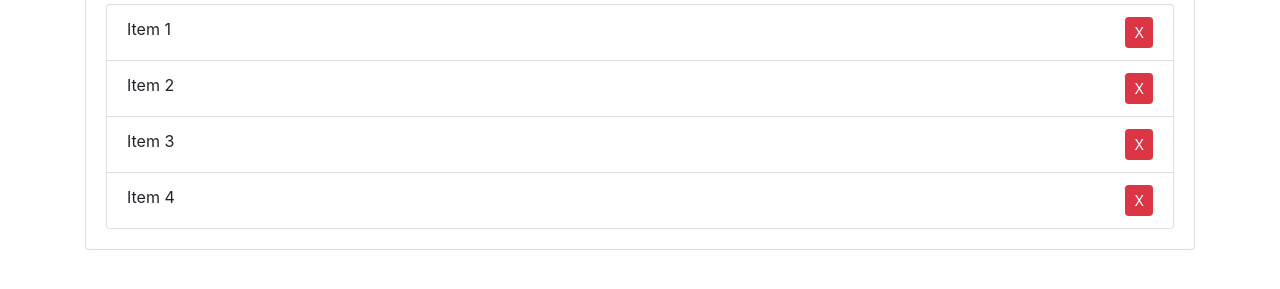
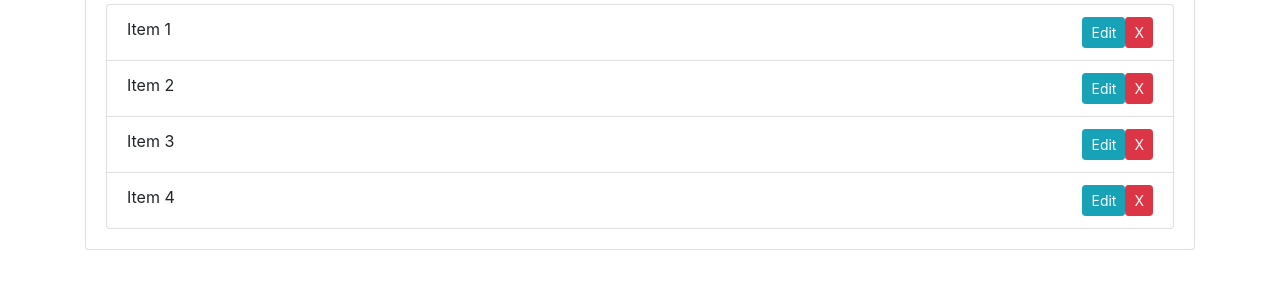
Before and after one commit to Pra9932/firstGit, a plain HTML site: page index5.html in a window 1280 px wide. Shown: the part 273-562 px from the top of the page. Drawn offline with nearby package versions, Linux system fonts and the light colour scheme.

Commit message:
update index 5

```diff
--- a/index5.html
+++ b/index5.html
@@ -30,10 +30,22 @@
     </form>
     <h2 class="title">Items</h2>
     <ul id="items" class="list-group">
-      <li class="list-group-item">Item 1 <button class="btn btn-danger btn-sm float-right delete">X</button></li>
-      <li class="list-group-item">Item 2 <button class="btn btn-danger btn-sm float-right delete">X</button></li>
-      <li class="list-group-item">Item 3 <button class="btn btn-danger btn-sm float-right delete">X</button></li>
-      <li class="list-group-item">Item 4 <button class="btn btn-danger btn-sm float-right delete">X</button></li>
+      <li class="list-group-item">Item 1
+        <button class="btn btn-danger btn-sm float-right delete">X</button>
+        <button class="btn btn-info btn-sm float-right edit">Edit</button>
+      </li>
+      <li class="list-group-item">Item 2
+        <button class="btn btn-danger btn-sm float-right delete">X</button>
+        <button class="btn btn-info btn-sm float-right edit">Edit</button>
+      </li>
+      <li class="list-group-item">Item 3
+        <button class="btn btn-danger btn-sm float-right delete">X</button>
+        <button class="btn btn-info btn-sm float-right edit">Edit</button>
+      </li>
+      <li class="list-group-item">Item 4
+        <button class="btn btn-danger btn-sm float-right delete">X</button>
+        <button class="btn btn-info btn-sm float-right edit">Edit</button>
+      </li>
     </ul>
    </div>
   </div>
```
